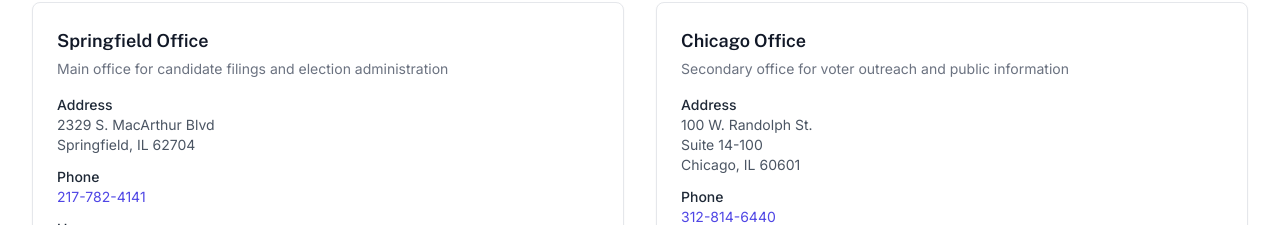
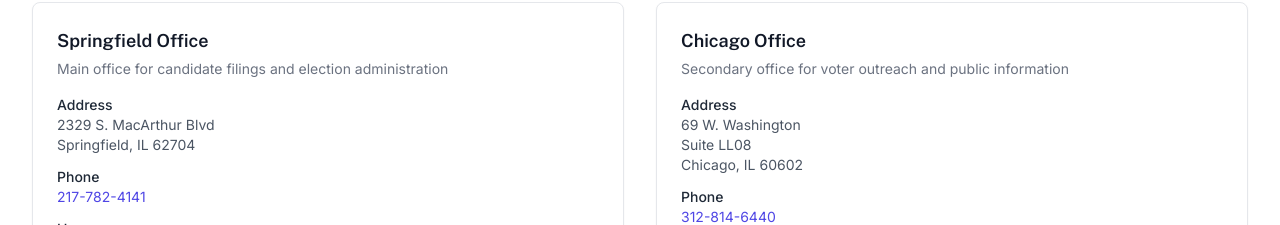
Before and after one commit to mgianasi/VGuide, a Next.js app: page /1/voters-guide/contact in a window 1280 px wide. Shown: the part 200-425 px from the top of the page. Built offline with nearby package versions, Linux system fonts and the light colour scheme.

Commit message:
Update Chicago office address to match official records

```diff
--- a/src/app/[locale]/voters-guide/contact/page.tsx
+++ b/src/app/[locale]/voters-guide/contact/page.tsx
@@ -59,11 +59,11 @@ export default async function ContactPage({ params }: Props) {
             <div>
               <dt className="font-medium text-neutral-800">Address</dt>
               <dd className="text-neutral-600">
-                100 W. Randolph St.
+                69 W. Washington
                 <br />
-                Suite 14-100
+                Suite LL08
                 <br />
-                Chicago, IL 60601
+                Chicago, IL 60602
               </dd>
             </div>
             <div>
```
